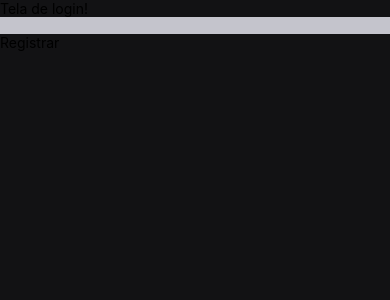
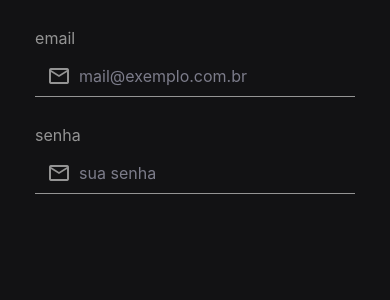
Before and after one commit to gportodev/dt-money-app, a React Native app: screen /Login in a window 390 px wide. Shown: the top 300 px of the page. Built offline with nearby package versions, Linux system fonts and the light colour scheme.

Commit message:
feat: add form

```diff
--- a/package.json
+++ b/package.json
@@ -10,13 +10,16 @@
     "lint": "expo lint"
   },
   "dependencies": {
+    "@expo/vector-icons": "^15.0.3",
     "@react-native-masked-view/masked-view": "0.3.2",
     "@react-navigation/native": "^7.1.30",
     "@react-navigation/stack": "^7.8.1",
+    "clsx": "^2.1.1",
     "expo": "~54.0.33",
     "expo-status-bar": "~3.0.9",
     "nativewind": "^4.2.2",
     "react": "19.1.0",
+    "react-hook-form": "^7.71.2",
     "react-native": "0.81.5",
     "react-native-gesture-handler": "~2.28.0",
     "react-native-reanimated": "~4.1.1",
--- /dev/null
+++ b/src/components/AppInput/index.tsx
@@ -0,0 +1,83 @@
+import React, { useRef, useState } from 'react';
+import { Control, Controller, FieldValues, Path } from 'react-hook-form';
+import { MaterialIcons } from '@expo/vector-icons';
+import {
+  Text,
+  TextInput,
+  TextInputProps,
+  TouchableOpacity,
+  View,
+} from 'react-native';
+import { colors } from '@/shared/colors';
+import clsx from 'clsx';
+
+interface AppInputParams<T extends FieldValues> extends TextInputProps {
+  control: Control<T>;
+  name: Path<T>;
+  leftIconName?: keyof typeof MaterialIcons.glyphMap;
+  label?: string;
+}
+
+function AppInput<T extends FieldValues>({
+  control,
+  name,
+  label,
+  leftIconName,
+  ...rest
+}: AppInputParams<T>) {
+  const [isFocused, setIsFocused] = useState(false);
+  const inputRef = useRef<TextInput>(null);
+
+  const checkFocus = () => {
+    if (inputRef.current) {
+      setIsFocused(inputRef.current.isFocused());
+    }
+  };
+
+  return (
+    <Controller
+      control={control}
+      name={name}
+      render={({ field: { onChange, value } }) => {
+        return (
+          <View className="w-full mt-4">
+            {label && (
+              <Text
+                className={clsx(
+                  'mb-2 mt-3 text-base',
+                  isFocused ? 'text-accent-brand' : 'text-gray-600',
+                )}
+              >
+                {label}
+              </Text>
+            )}
+
+            <TouchableOpacity className="flex-row items-center justify-between border-b-[1px] border-gray-600 px-3 py-2 h16">
+              {leftIconName && (
+                <MaterialIcons
+                  name={leftIconName}
+                  color={isFocused ? colors['accent-brand'] : colors.gray[600]}
+                  size={24}
+                  className="mr-2"
+                />
+              )}
+
+              <TextInput
+                value={value}
+                onChangeText={onChange}
+                {...rest}
+                placeholderTextColor={colors.gray[700]}
+                className="flex-1 text-base text-gray-500"
+                ref={inputRef}
+                onFocus={checkFocus}
+                onEndEditing={checkFocus}
+              />
+            </TouchableOpacity>
+          </View>
+        );
+      }}
+    />
+  );
+}
+
+export { AppInput };
--- /dev/null
+++ b/src/screens/Login/LoginForm/index.tsx
@@ -0,0 +1,39 @@
+import { AppInput } from '@/components/AppInput';
+import { useForm } from 'react-hook-form';
+import { Text } from 'react-native';
+
+export interface FormLoginParams {
+  email: string;
+  password: string;
+}
+
+function LoginForm() {
+  const {
+    control,
+    handleSubmit,
+    formState: { isSubmitting },
+  } = useForm<FormLoginParams>();
+
+  return (
+    <>
+      <AppInput
+        control={control}
+        name="email"
+        label="email"
+        placeholder="mail@exemplo.com.br"
+        leftIconName="mail-outline"
+      />
+
+      <AppInput
+        control={control}
+        name="password"
+        label="senha"
+        placeholder="sua senha"
+        leftIconName="mail-outline"
+        secureTextEntry
+      />
+    </>
+  );
+}
+
+export { LoginForm };
--- a/src/screens/Login/index.tsx
+++ b/src/screens/Login/index.tsx
@@ -3,17 +3,14 @@ import { PublicStackParamList } from '@/routes';
 import { useNavigation } from '@react-navigation/native';
 import { StackNavigationProp } from '@react-navigation/stack';
 import { Text, TextInput, TouchableOpacity, View } from 'react-native';
+import { LoginForm } from './LoginForm';
 
 function Login() {
-  const navigation = useNavigation<StackNavigationProp<PublicStackParamList>>();
-
   return (
     <DismissKeyboardView>
-      <Text>Tela de login!</Text>
-      <TextInput className="bg-gray-500 w-full" />
-      <TouchableOpacity onPress={() => navigation.navigate('Register')}>
-        <Text>Registrar</Text>
-      </TouchableOpacity>
+      <View className="flex-1 w-[82%] self-center">
+        <LoginForm />
+      </View>
     </DismissKeyboardView>
   );
 }
```
Also changed, not shown: 1 other file (tests, documents, lock files or other folders).
